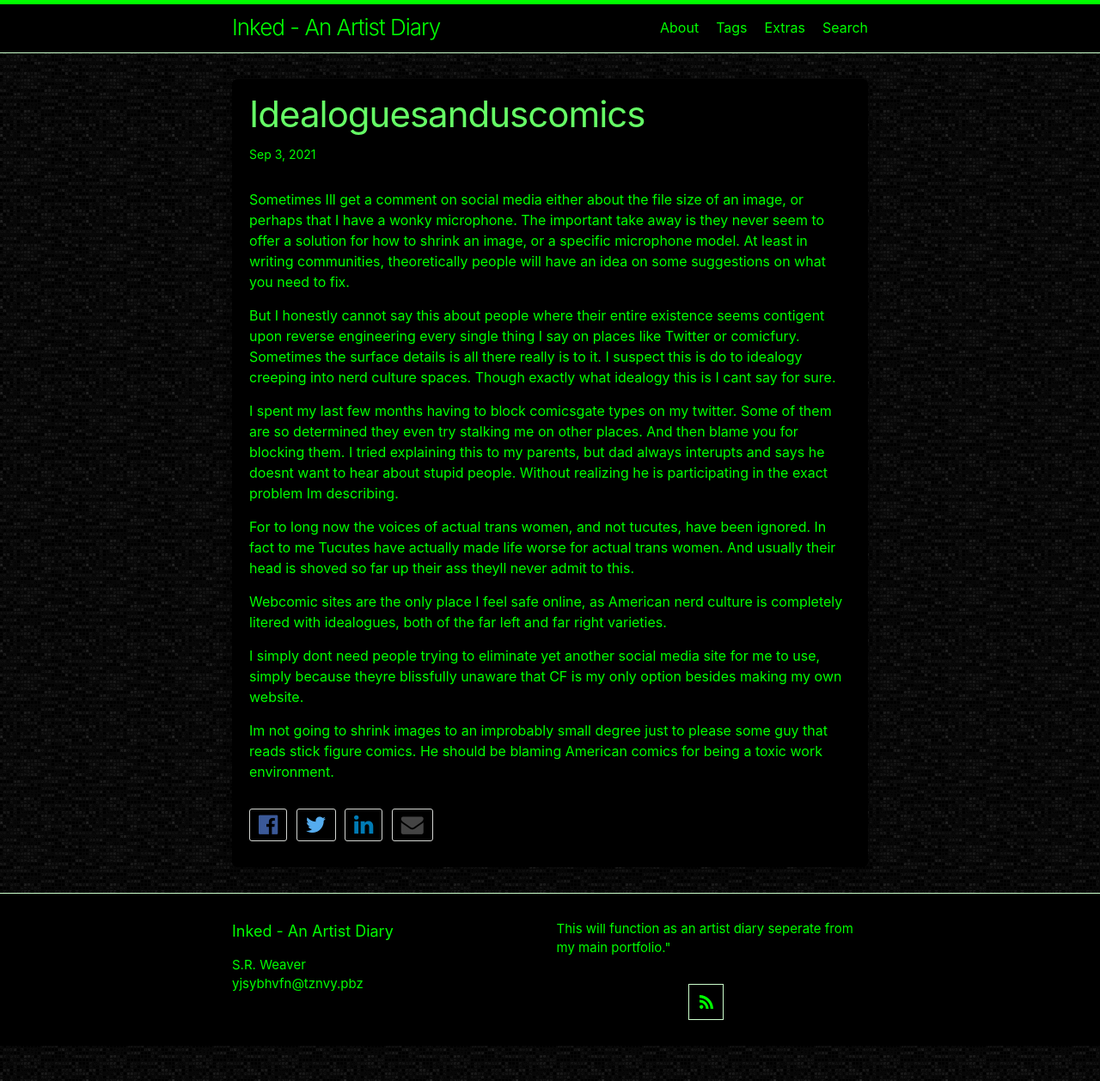
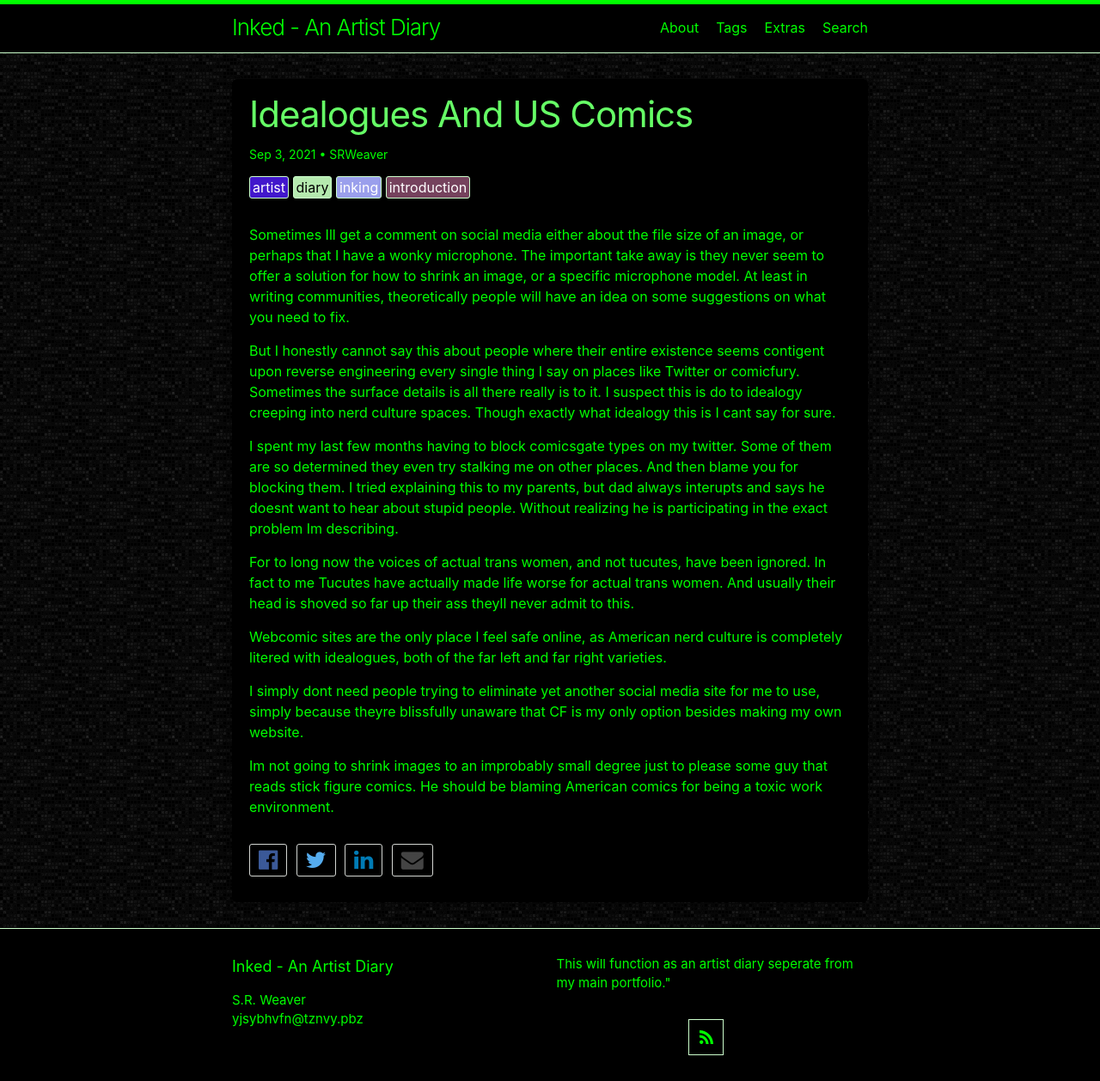
Before and after one commit to LWFlouisa/Inked, a Jekyll site: the page built from _posts/2021-09-03-idealoguesAndUSComics.md, in a window 1280 px wide. Shown: the whole page at 86% size. Built offline with Jekyll 4.4.1, drawn with Linux system fonts in a browser that asks for light colours; our own code applies the rules of GitHub Pages for plain Markdown files.

Commit message:
Update 2021-09-03-idealoguesAndUSComics.md

```diff
--- a/_posts/2021-09-03-idealoguesAndUSComics.md
+++ b/_posts/2021-09-03-idealoguesAndUSComics.md
@@ -1,3 +1,8 @@
+---
+title: Idealogues And US Comics
+author: SRWeaver
+tags: introduction artist inking diary
+---
 Sometimes Ill get a comment on social media either about the file size of an image, or perhaps that I have a wonky microphone. The important take away is they never seem to offer a solution for how to shrink an image, or a specific microphone model. At least in writing communities, theoretically people will have an idea on some suggestions on what you need to fix.
 
 But I honestly cannot say this about people where their entire existence seems contigent upon reverse engineering every single thing I say on places like Twitter or comicfury. Sometimes the surface details is all there really is to it. I suspect this is do to idealogy creeping into nerd culture spaces. Though exactly what idealogy this is I cant say for sure.
```
